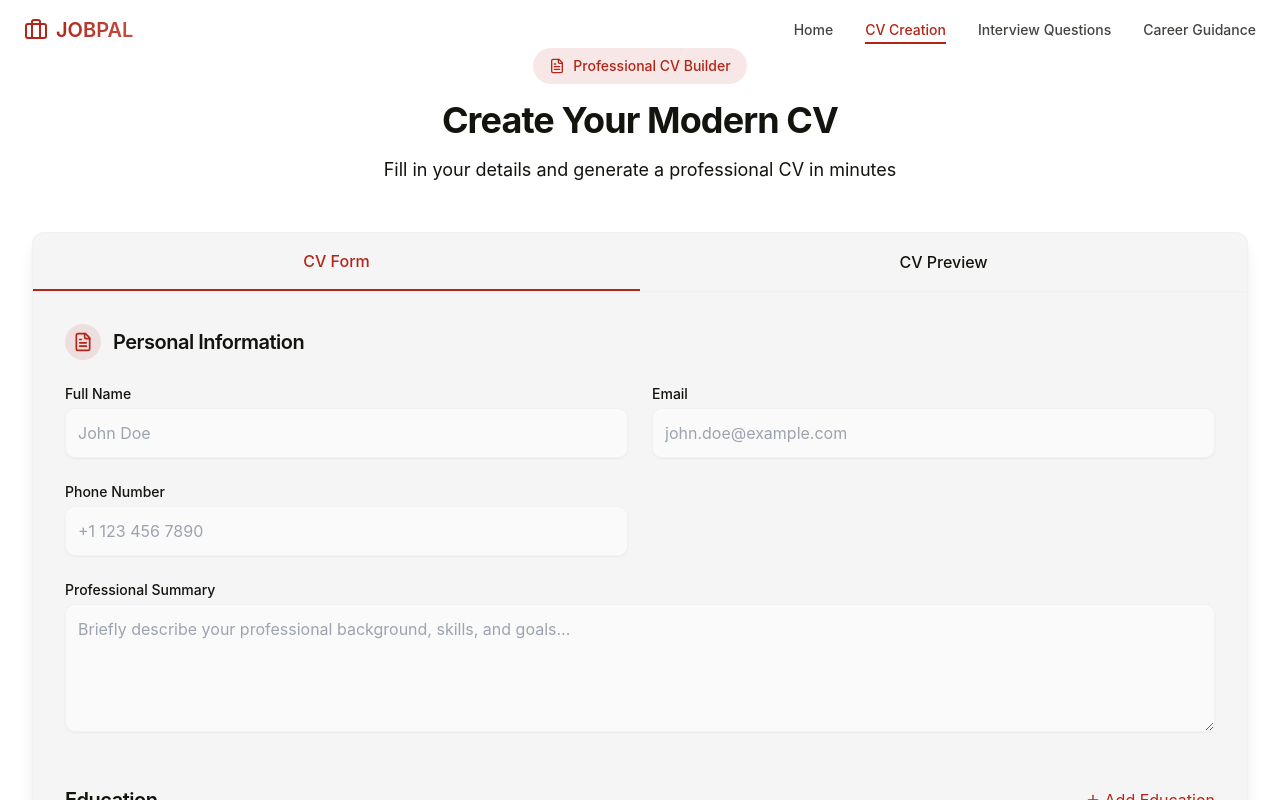
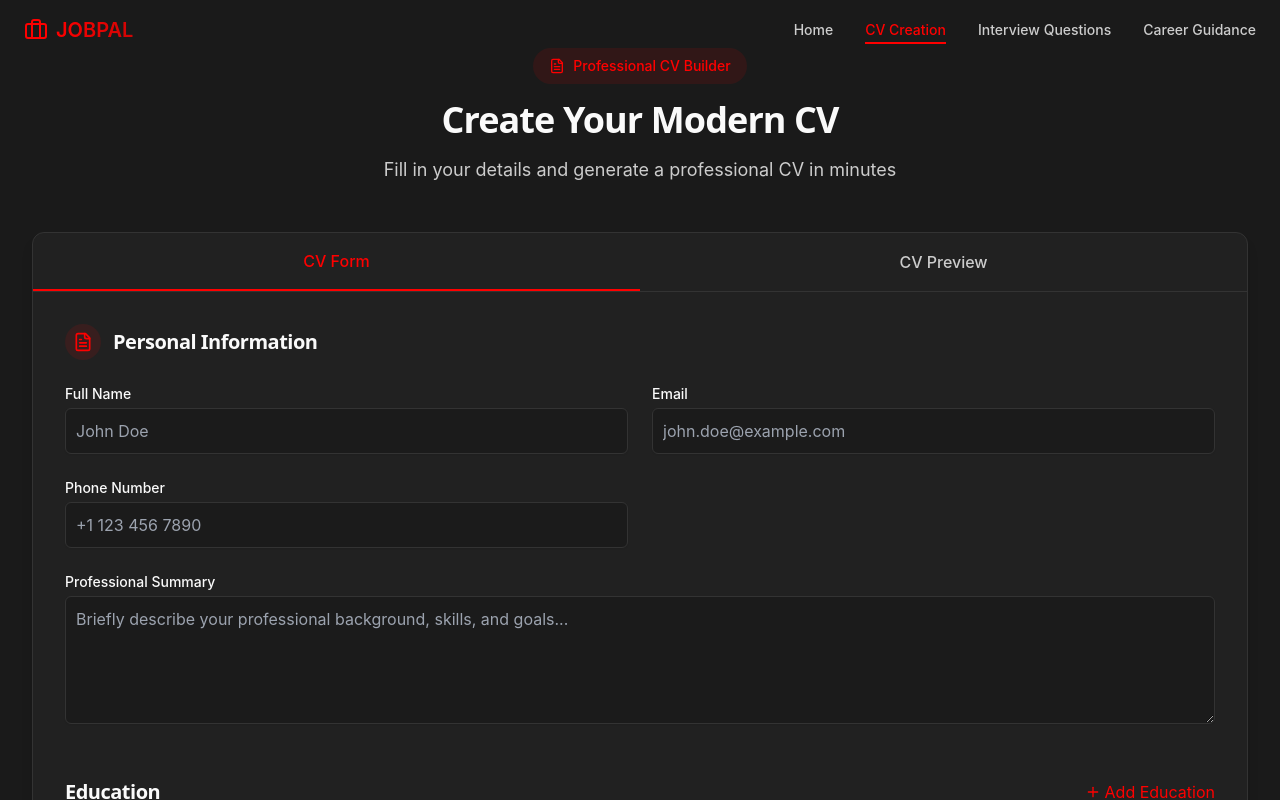
Before and after one commit to NyashaEysenck/Jobpal-Frontend, a React (Vite) app: page /cv in a window 1280 px wide. Shown: the top 800 px of the page. Built offline with nearby package versions, Linux system fonts and the light colour scheme.

Commit message:
Update index.css

```diff
--- a/src/index.css
+++ b/src/index.css
@@ -4,83 +4,83 @@
 
 @layer base {
   :root {
-    --background: 0 0% 100%; /* White */
-    --foreground: 70 17.6% 6.7%; /* Dark Olive */
+    --background: 0 0% 10%; /* Near Black */
+    --foreground: 0 0% 98%; /* Off-White */
 
-    --card: 0 0% 96.1%; /* Off-White */
-    --card-foreground: 70 17.6% 6.7%; /* Dark Olive */
+    --card: 0 0% 13%; /* Dark Gray */
+    --card-foreground: 0 0% 98%; /* Off-White */
 
-    --popover: 0 0% 100%; /* White */
-    --popover-foreground: 70 17.6% 6.7%; /* Dark Olive */
+    --popover: 0 0% 10%; /* Near Black */
+    --popover-foreground: 0 0% 98%; /* Off-White */
 
-    --primary: 5 76.2% 39.6%; /* Deep Red */
-    --primary-foreground: 0 0% 100%; /* White */
+    --primary: 0 100% 50%; /* Vibrant Red */
+    --primary-foreground: 0 0% 98%; /* Off-White */
 
-    --secondary: 0 0% 94.9%; /* Light Gray */
-    --secondary-foreground: 70 17.6% 6.7%; /* Dark Olive */
+    --secondary: 0 0% 15%; /* Slightly lighter Dark Gray */
+    --secondary-foreground: 0 0% 98%; /* Off-White */
 
-    --muted: 0 0% 94.5%; /* Soft Gray */
-    --muted-foreground: 70 17.6% 6.7%; /* Dark Olive */
+    --muted: 0 0% 15%; /* Slightly lighter Dark Gray */
+    --muted-foreground: 0 0% 80%; /* Light Gray */
 
-    --accent: 0 0% 94.9%; /* Light Gray */
-    --accent-foreground: 70 17.6% 6.7%; /* Dark Olive */
+    --accent: 0 70% 45%; /* Darker Red */
+    --accent-foreground: 0 0% 98%; /* Off-White */
 
-    --destructive: 0 84.2% 60.2%;
-    --destructive-foreground: 0 0% 100%; /* White */
+    --destructive: 0 62.8% 30.6%; /* Dark Red */
+    --destructive-foreground: 0 0% 98%; /* Off-White */
 
-    --border: 0 0% 94.5%; /* Soft Gray */
-    --input: 0 0% 94.5%; /* Soft Gray */
-    --ring: 70 17.6% 6.7%; /* Dark Olive */
+    --border: 0 0% 20%; /* Dark Gray Border */
+    --input: 0 0% 20%; /* Dark Gray Input */
+    --ring: 0 100% 50%; /* Vibrant Red */
 
-    --radius: 0.75rem;
+    --radius: 0.5rem; /* Border Radius */
 
-    --sidebar-background: 0 0% 96.1%; /* Off-White */
-    --sidebar-foreground: 70 17.6% 6.7%; /* Dark Olive */
-    --sidebar-primary: 5 76.2% 39.6%; /* Deep Red */
-    --sidebar-primary-foreground: 0 0% 100%; /* White */
-    --sidebar-accent: 0 0% 94.9%; /* Light Gray */
-    --sidebar-accent-foreground: 70 17.6% 6.7%; /* Dark Olive */
-    --sidebar-border: 0 0% 94.5%; /* Soft Gray */
-    --sidebar-ring: 5 76.2% 39.6%; /* Deep Red */
+    --sidebar-background: 0 0% 12%; /* Dark Gray Sidebar */
+    --sidebar-foreground: 0 0% 98%; /* Off-White */
+    --sidebar-primary: 0 100% 50%; /* Vibrant Red */
+    --sidebar-primary-foreground: 0 0% 98%; /* Off-White */
+    --sidebar-accent: 0 70% 45%; /* Darker Red */
+    --sidebar-accent-foreground: 0 0% 98%; /* Off-White */
+    --sidebar-border: 0 0% 20%; /* Dark Gray Border */
+    --sidebar-ring: 0 100% 50%; /* Vibrant Red */
   }
 
   .dark {
-    --background: 70 17.6% 6.7%; /* Dark Olive */
-    --foreground: 0 0% 96.1%; /* Off-White */
+    --background: 0 0% 7%; /* Deeper Black */
+    --foreground: 0 0% 98%; /* Off-White */
 
-    --card: 70 17.6% 6.7%; /* Dark Olive */
-    --card-foreground: 0 0% 96.1%; /* Off-White */
+    --card: 0 0% 10%; /* Near Black */
+    --card-foreground: 0 0% 98%; /* Off-White */
 
-    --popover: 70 17.6% 6.7%; /* Dark Olive */
-    --popover-foreground: 0 0% 96.1%; /* Off-White */
+    --popover: 0 0% 7%; /* Deeper Black */
+    --popover-foreground: 0 0% 98%; /* Off-White */
 
-    --primary: 5 76.2% 39.6%; /* Deep Red */
-    --primary-foreground: 0 0% 100%; /* White */
+    --primary: 0 100% 50%; /* Vibrant Red */
+    --primary-foreground: 0 0% 98%; /* Off-White */
 
-    --secondary: 70 17.6% 10%; /* Slightly lighter Dark Olive */
-    --secondary-foreground: 0 0% 96.1%; /* Off-White */
+    --secondary: 0 0% 12%; /* Very Dark Gray */
+    --secondary-foreground: 0 0% 98%; /* Off-White */
 
-    --muted: 70 17.6% 10%; /* Slightly lighter Dark Olive */
-    --muted-foreground: 0 0% 80%; /* Lightened Off-White */
+    --muted: 0 0% 12%; /* Very Dark Gray */
+    --muted-foreground: 0 0% 80%; /* Light Gray */
 
-    --accent: 70 17.6% 10%; /* Slightly lighter Dark Olive */
-    --accent-foreground: 0 0% 96.1%; /* Off-White */
+    --accent: 0 70% 45%; /* Darker Red */
+    --accent-foreground: 0 0% 98%; /* Off-White */
 
-    --destructive: 0 62.8% 30.6%;
-    --destructive-foreground: 0 0% 96.1%; /* Off-White */
+    --destructive: 0 62.8% 30.6%; /* Dark Red */
+    --destructive-foreground: 0 0% 98%; /* Off-White */
 
-    --border: 70 17.6% 15%; /* Lighter Dark Olive */
-    --input: 70 17.6% 15%; /* Lighter Dark Olive */
-    --ring: 0 0% 94.5%; /* Soft Gray */
+    --border: 0 0% 15%; /* Very Dark Gray Border */
+    --input: 0 0% 15%; /* Very Dark Gray Input */
+    --ring: 0 100% 50%; /* Vibrant Red */
 
-    --sidebar-background: 70 17.6% 8%; /* Slightly lighter Dark Olive */
-    --sidebar-foreground: 0 0% 94.9%; /* Light Gray */
-    --sidebar-primary: 5 76.2% 39.6%; /* Deep Red */
-    --sidebar-primary-foreground: 0 0% 100%; /* White */
-    --sidebar-accent: 70 17.6% 12%; /* Lighter Dark Olive */
-    --sidebar-accent-foreground: 0 0% 94.9%; /* Light Gray */
-    --sidebar-border: 70 17.6% 15%; /* Lighter Dark Olive */
-    --sidebar-ring: 5 76.2% 39.6%; /* Deep Red */
+    --sidebar-background: 0 0% 9%; /* Deeper Dark Gray */
+    --sidebar-foreground: 0 0% 98%; /* Off-White */
+    --sidebar-primary: 0 100% 50%; /* Vibrant Red */
+    --sidebar-primary-foreground: 0 0% 98%; /* Off-White */
+    --sidebar-accent: 0 70% 45%; /* Darker Red */
+    --sidebar-accent-foreground: 0 0% 98%; /* Off-White */
+    --sidebar-border: 0 0% 15%; /* Very Dark Gray Border */
+    --sidebar-ring: 0 100% 50%; /* Vibrant Red */
   }
 }
 
@@ -92,10 +92,12 @@
   body {
     @apply bg-background text-foreground;
     font-feature-settings: "rlig" 1, "calt" 1;
+    font-family: 'Inter', system-ui, -apple-system, sans-serif;
   }
 
   h1, h2, h3, h4, h5, h6 {
-    @apply font-sans font-medium tracking-tight;
+    @apply font-bold tracking-tight;
+    font-family: 'Montserrat', system-ui, -apple-system, sans-serif;
   }
 
   h1 {
@@ -113,32 +115,32 @@
 
 @layer components {
   .card-glass {
-    @apply bg-white/80 dark:bg-foreground/10 backdrop-blur-md border border-border rounded-lg shadow-glass;
+    @apply bg-black/40 backdrop-blur-sm border border-white/10 rounded-lg shadow-md;
   }
 
   .input-glass {
-    @apply bg-background/50 backdrop-blur-sm border border-border rounded-md shadow-sm;
+    @apply bg-background/70 backdrop-blur-sm border border-border rounded-md shadow-sm;
   }
 
   .button-glass {
-    @apply bg-primary/90 backdrop-blur-sm text-primary-foreground rounded-md shadow-sm
-    hover:bg-primary/80 transition-all duration-300;
+    @apply bg-primary/90 hover:bg-primary text-primary-foreground rounded-md shadow-sm
+    transition-all duration-200 font-medium;
   }
 
   .page-container {
-    @apply max-w-7xl mx-auto px-4 sm:px-6 lg:px-8 py-12 animate-fade-in;
+    @apply max-w-7xl mx-auto px-4 sm:px-6 lg:px-8 py-8 animate-fade-in;
   }
 
   .page-section {
-    @apply my-12 animate-slide-up;
+    @apply my-8 animate-slide-up;
   }
 
   .form-container {
-    @apply card-glass p-6 md:p-8 my-8;
+    @apply card-glass p-6 md:p-8 my-6;
   }
 
   .form-group {
-    @apply mb-6;
+    @apply mb-4;
   }
 
   .form-label {
@@ -146,7 +148,7 @@
   }
 
   .form-input {
-    @apply input-glass w-full p-3 focus:ring-2 focus:ring-primary/30 focus:outline-none transition-all duration-300;
+    @apply input-glass w-full p-2.5 focus:ring-2 focus:ring-primary/50 focus:outline-none transition-all duration-200;
   }
 
   .form-textarea {
@@ -154,10 +156,10 @@
   }
 
   .form-submit {
-    @apply button-glass py-3 px-6 w-full md:w-auto text-center;
+    @apply button-glass py-2.5 px-6 w-full md:w-auto text-center;
   }
 
   .result-container {
-    @apply card-glass p-6 md:p-8 my-8 animate-fade-in;
+    @apply card-glass p-6 md:p-8 my-6 animate-fade-in;
   }
 }
```
